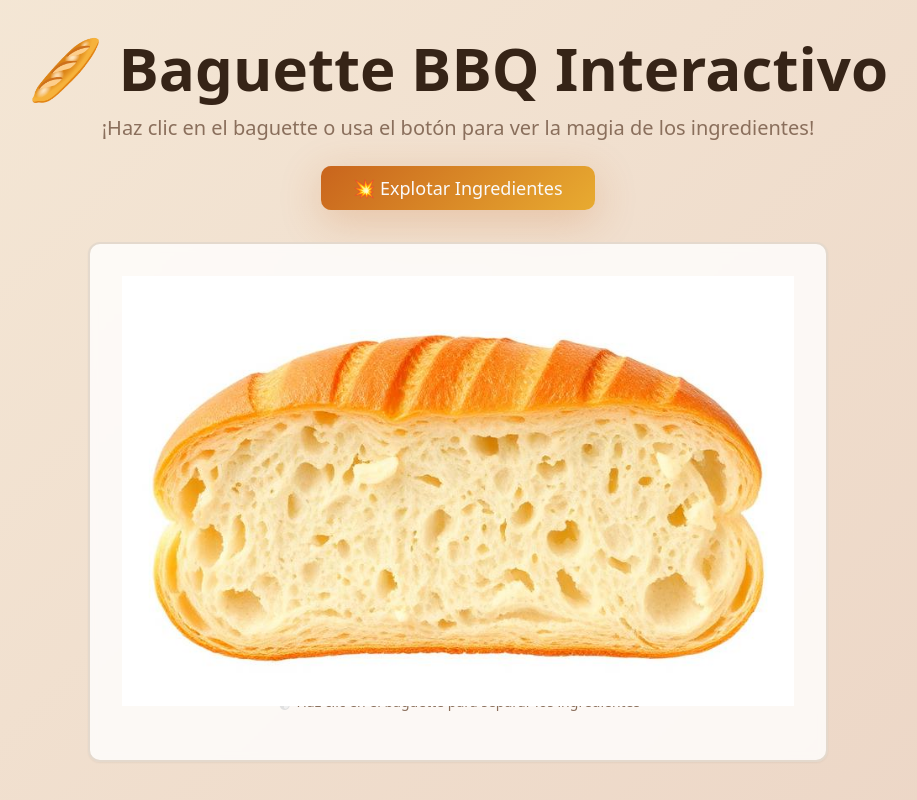
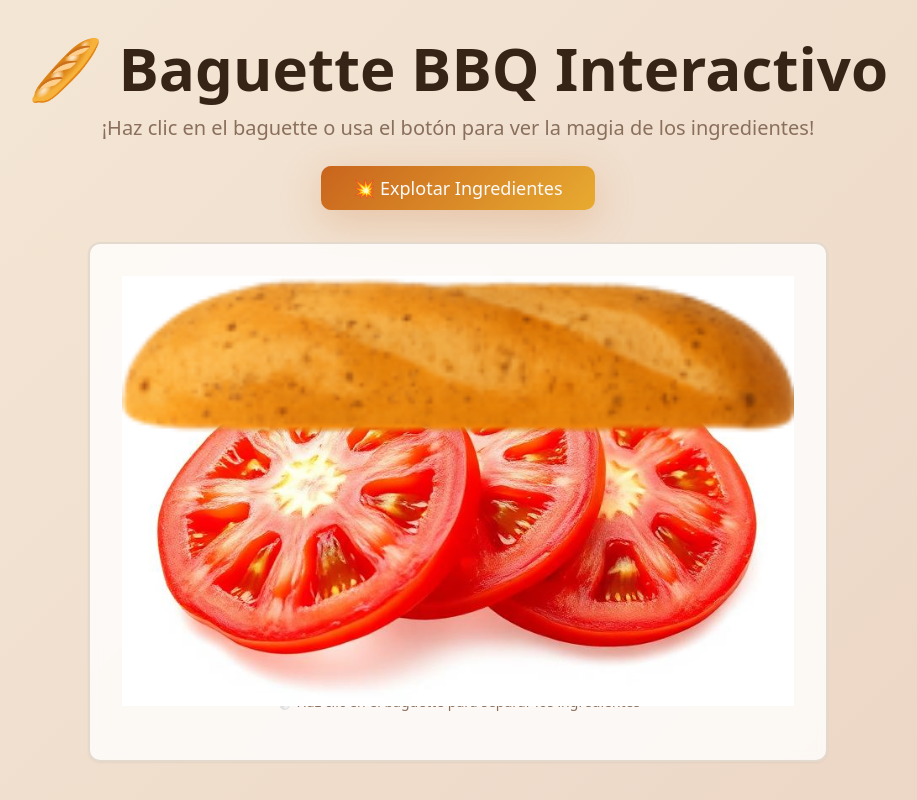
Before and after one commit to omarviga/baguette-blender-bash, a React (Vite) app: page / in a window 1280 px wide. Shown: the whole page, without its empty margins (182-1099 px from the left). Built offline with nearby package versions, Linux system fonts and the light colour scheme.

Commit message:
Refactor: Update ingredient images
Updated ingredient images to reflect the BBQ chicken baguette theme.

```diff
--- a/src/components/BaguetteInteractive.tsx
+++ b/src/components/BaguetteInteractive.tsx
@@ -22,7 +22,7 @@ const ingredients: Ingredient[] = [
   {
     id: 'pan-arriba',
     name: 'Pan Baguette Superior',
-    image: panArribaImg,
+    image: '/lovable-uploads/358067bd-310b-4b59-9dcb-be2e58789192.png',
     description: 'Pan dorado y crujiente por fuera, suave por dentro',
     color: 'bread',
     initialDelay: 0
```
Also changed, not shown: public/lovable-uploads/358067bd-310b-4b59-9dcb-be2e58789192.png (added).
